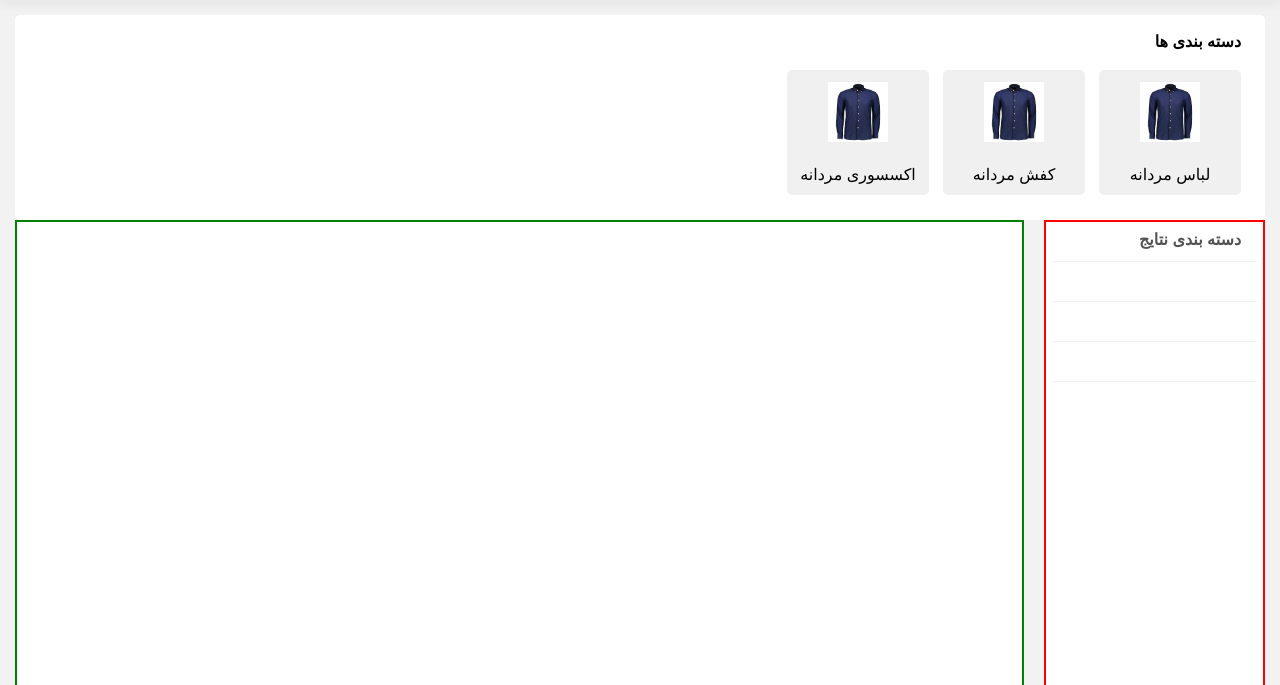
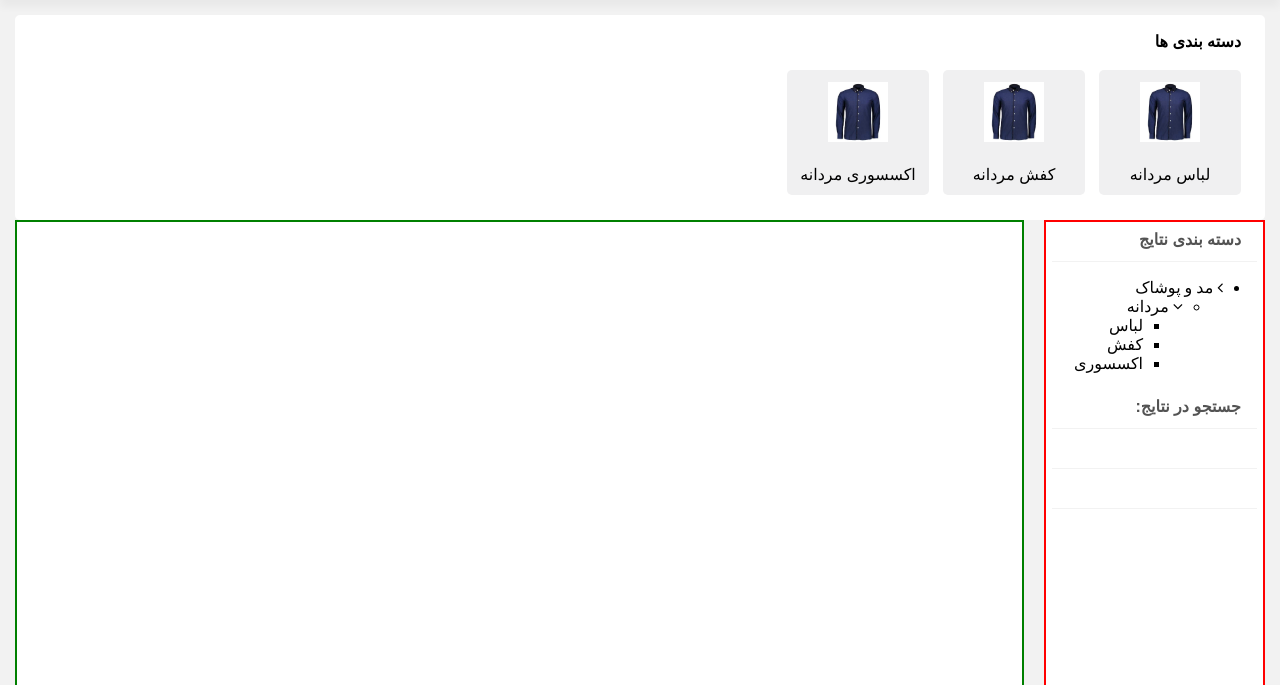
Before and after one commit to AmirFahimiDana/Java-Script, a plain HTML site: page Digikala/Products.html in a window 1280 px wide. Shown: the part 115-800 px from the top of the page. Drawn offline with Linux system fonts and the light colour scheme; files whose address does not match are found by name.

Commit message:
Add Product.html Complete first sidebar section

```diff
--- a/Digikala/Products.html
+++ b/Digikala/Products.html
@@ -125,13 +125,29 @@
                         </div>
 
                         <div class="products-sidebar__boxes-content">
-
+                            <ul class="boxes-content__detail">
+                                <li>
+                                    <i class="fa fa-angle-left boxes-content__icon"></i>
+                                    <span>مد و پوشاک</span>
+                                    <ul>
+                                        <li>
+                                            <i class="fa fa-angle-down boxes-content__icon"></i>
+                                            <span class="boxes-content__active">مردانه</span>
+                                            <ul>
+                                                <li class="boxes-content__detail"><span>لباس</span></li>
+                                                <li><span>کفش</span></li>
+                                                <li><span>اکسسوری</span></li>
+                                            </ul>
+                                        </li>
+                                    </ul>
+                                </li>
+                            </ul>
                         </div>
                     </div>
 
                     <div class="products-sidebar__boxes">
                         <div class="products-sidebar__boxes-title">
-
+                            جستجو در نتایج:
                         </div>
 
                         <div class="products-sidebar__boxes-content">
```
